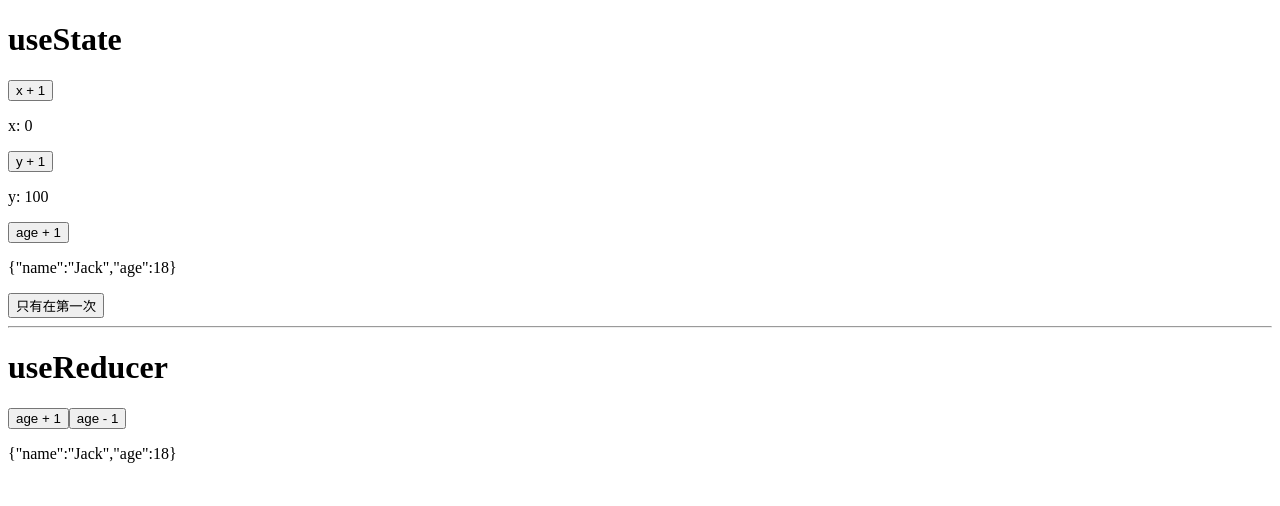
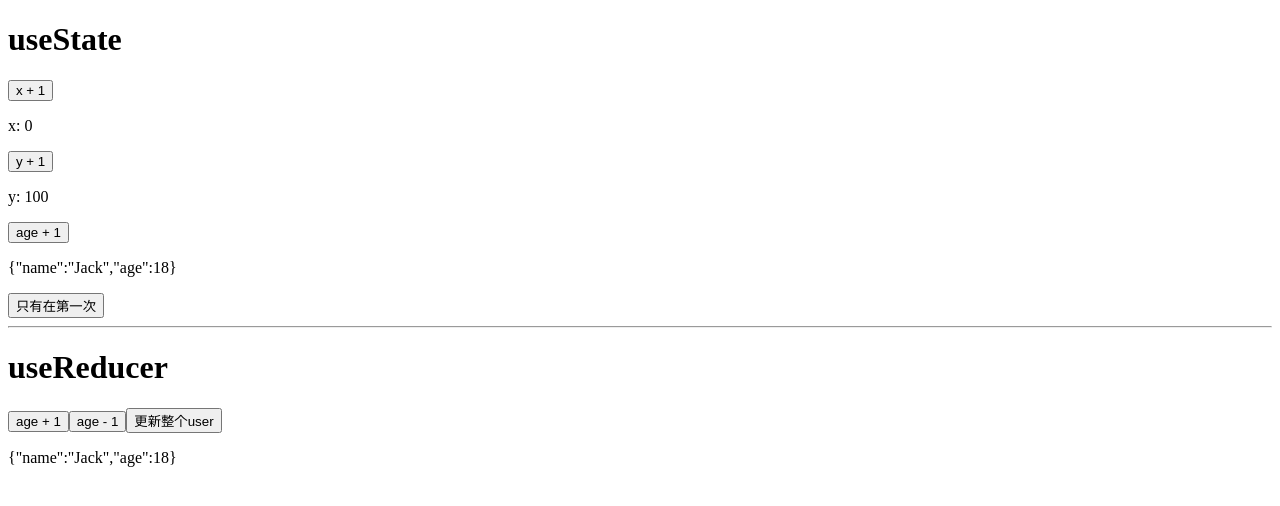
Before and after one commit to haixiangyan/learn-react-hooks, a React (Create React App) app: page / in a window 1280 px wide. Shown: the top 506 px of the page. Built offline with nearby package versions, Linux system fonts and the light colour scheme.

Commit message:
添加 onUpdate

```diff
--- a/src/LearnUseReducer.tsx
+++ b/src/LearnUseReducer.tsx
@@ -8,6 +8,7 @@ type TState = {
 
 type TAction = {
   type: string
+  user?: TState
 }
 
 const initState: TState = {
@@ -23,23 +24,26 @@ const reducer = (state: TState, action: TAction) => {
       return {...state, age: state.age + 1}
     case 'minusAge':
       return {...state, age: state.age - 1}
+    case 'update':
+      return {...state, ...action.user}
     default:
       throw new Error('没有传入 type')
   }
 }
-
 
 const LearnUseReducer: React.FC = () => {
   const [state, dispatch] = useReducer(reducer, initState)
 
   const onAdd = () => dispatch({type: 'addAge'})
   const onMinus = () => dispatch({type: 'minusAge'})
+  const onUpdate = () => dispatch({type: 'update', user: {name: 'Tom', age: 20}})
 
   return (
     <div>
       <h1>useReducer</h1>
       <button onClick={onAdd}>age + 1</button>
       <button onClick={onMinus}>age - 1</button>
+      <button onClick={onUpdate}>更新整个user</button>
       <p>{JSON.stringify(state)}</p>
     </div>
   )
```
